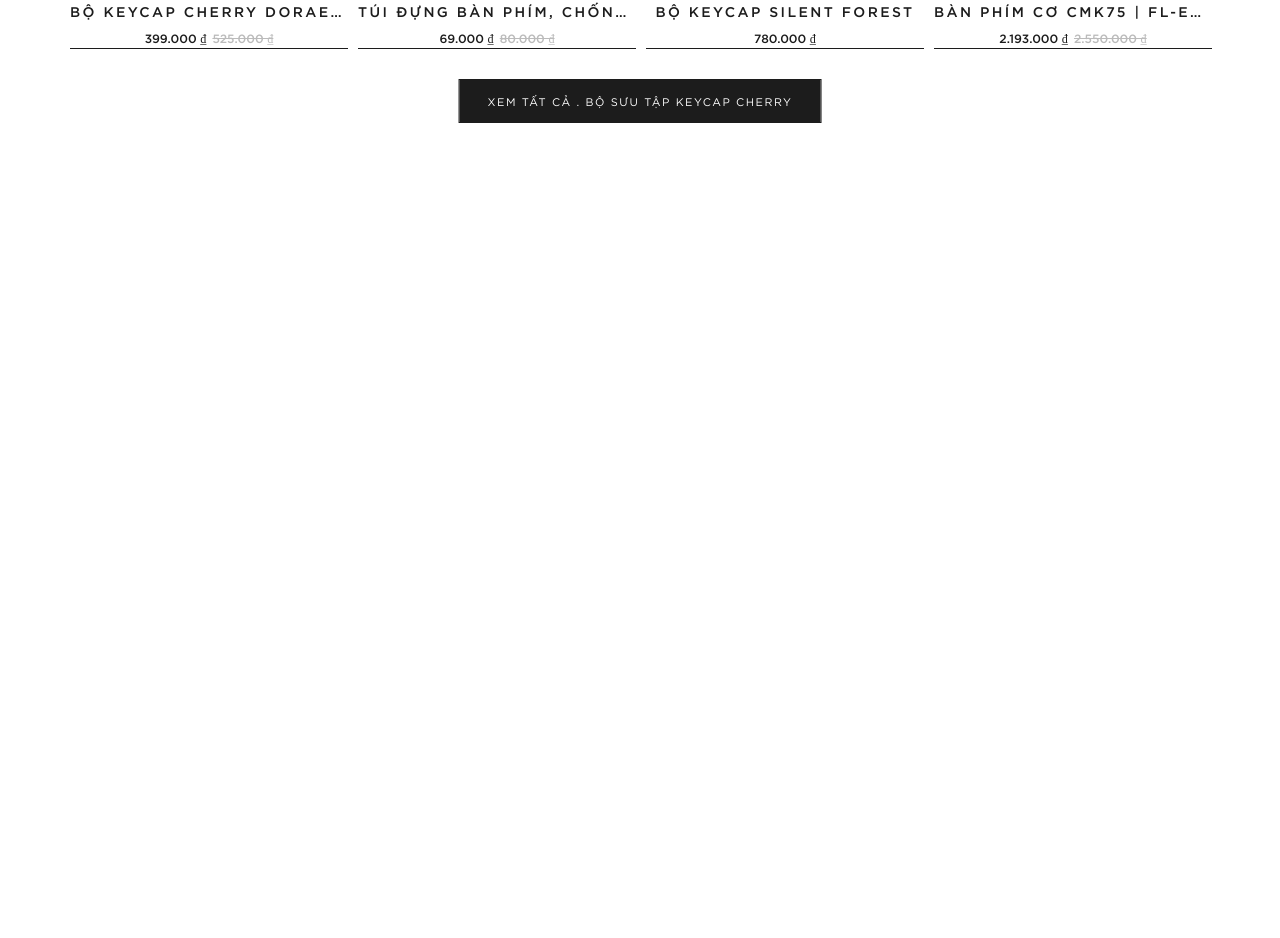
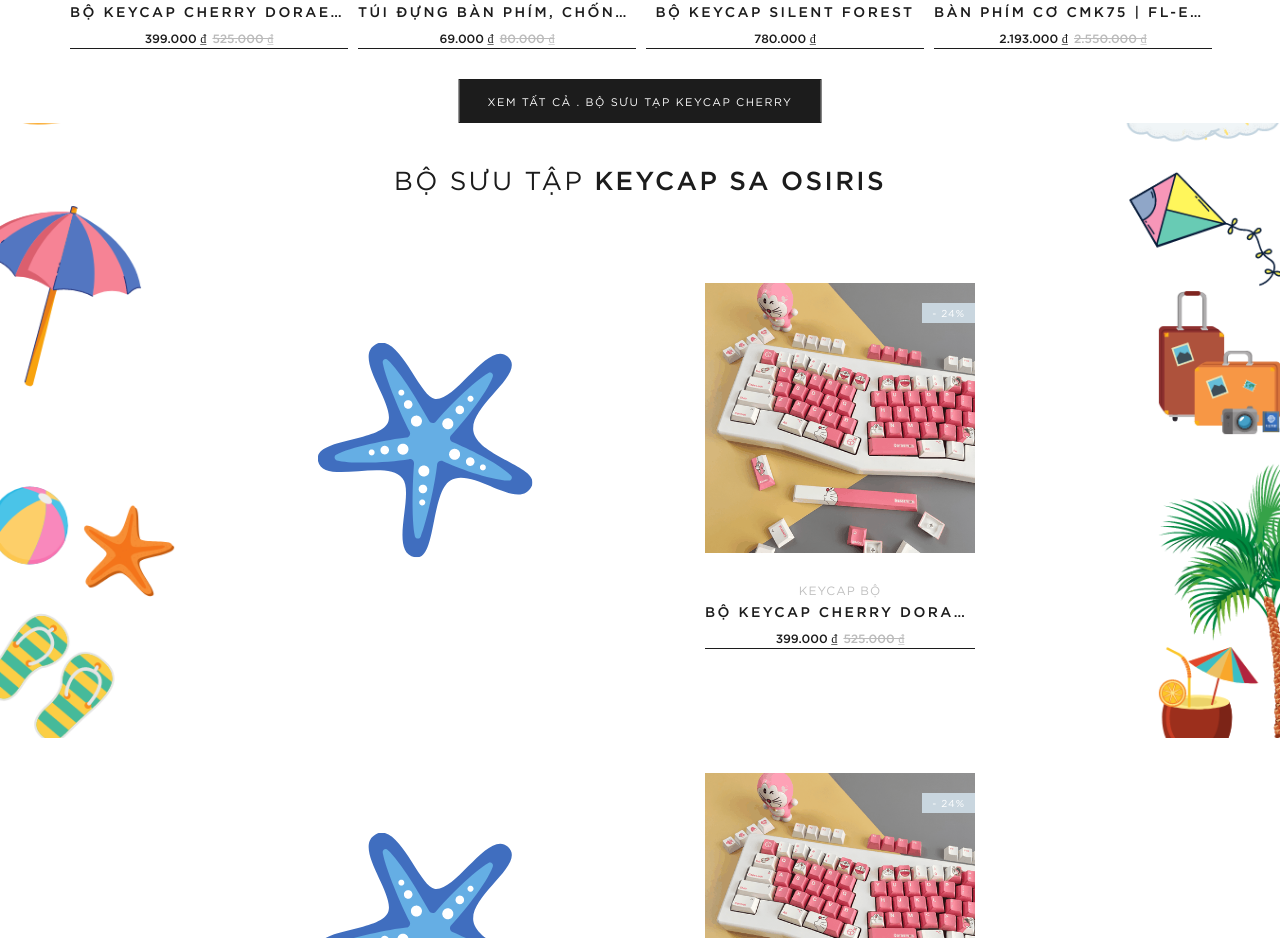
Before and after one commit to lofadev/Kicap, a React (Vite) app: page / in a window 1280 px wide. Shown: the part 2307-3245 px from the top of the page. Before the commit the page ends 2430 px from the top, so only its background shows below. Built offline with nearby package versions, Linux system fonts and the light colour scheme.

Commit message:
finished product block and splitting product title

```diff
--- a/src/App.jsx
+++ b/src/App.jsx
@@ -3,6 +3,7 @@ import products from "../data";
 import Header from "./components/Header/Header";
 import HeroSlider from "./components/HeroSlider/HeroSlider";
 import SectionProduct from "./components/SectionProduct/SectionProduct";
+import FeatureProductBlock from "./components/FeatureProductBlock/FeatureProductBlock";
 
 function App() {
   const [productState, setProductState] = useState(products);
@@ -18,25 +19,10 @@ function App() {
     <div className="wrapper">
       <Header></Header>
       <HeroSlider></HeroSlider>
-      <SectionProduct
-        products={productState}
-        title="Sản phẩm"
-        strongTitle="mới"
-        txtButton="Xem tất cả . Sản phẩm mới"
-      ></SectionProduct>
-      <SectionProduct
-        products={keyboardCustom}
-        title="Bàn phím cơ"
-        strongTitle="custom"
-        txtButton="Xem tất cả . Bàn phím cơ custom"
-        arrows
-      ></SectionProduct>
-      <SectionProduct
-        products={productState}
-        title="Bộ sưu tạp keycap"
-        strongTitle="Cherry"
-        txtButton="Xem tất cả . Bộ sưu tập keycap cherry"
-      ></SectionProduct>
+      <SectionProduct products={productState} title="Sản phẩm" strongTitle="mới"></SectionProduct>
+      <SectionProduct products={keyboardCustom} title="Bàn phím cơ" strongTitle="custom" arrows></SectionProduct>
+      <SectionProduct products={productState} title="Bộ sưu tạp keycap" strongTitle="Cherry"></SectionProduct>
+      <FeatureProductBlock></FeatureProductBlock>
     </div>
   );
 }
--- a/src/App.scss
+++ b/src/App.scss
@@ -101,6 +101,7 @@ body {
 }
 
 .container {
+  height: 100%;
   width: 100%;
   max-width: var(--content-width);
   margin: 0 auto;
@@ -114,3 +115,24 @@ body {
 .hide {
   display: none !important;
 }
+
+.product_title {
+  text-align: center;
+  margin-bottom: 30px;
+  font-size: 2.6rem;
+  line-height: 3rem;
+  font-weight: 400;
+  text-transform: uppercase;
+  letter-spacing: 2.4px;
+
+  & a {
+    transition: all 0.2s linear;
+    &:hover {
+      color: var(--light-gray);
+    }
+  }
+
+  strong {
+    font-weight: 500;
+  }
+}
--- /dev/null
+++ b/src/components/FeatureProductBlock/FeatureProductBlock.jsx
@@ -0,0 +1,39 @@
+import Slider from "react-slick";
+import Star from "../../assets/imgs/star.webp";
+import ProductCard from "../ProductCard/ProductCard";
+import "./FeatureProductBlock.scss";
+import products from "../../../data";
+
+const FeatureProductBlock = () => {
+  const data = products[0];
+  const settings = {
+    arrows: false,
+    dots: false,
+    infinite: true,
+    speed: 500,
+    slidesToShow: 1,
+    slidesToScroll: 1,
+  };
+
+  return (
+    <div className="feature-product_block">
+      <div className="container">
+        <h2 className="product_title">
+          <a href="">
+            Bộ sưu tập <strong>Keycap sa osiris</strong>
+          </a>
+        </h2>
+        <Slider {...settings}>
+          <div className="shop-the-look">
+            <img src={Star} alt="" />
+            <div className="shop-the-look-product">
+              <ProductCard data={data}></ProductCard>
+            </div>
+          </div>
+        </Slider>
+      </div>
+    </div>
+  );
+};
+
+export default FeatureProductBlock;
--- /dev/null
+++ b/src/components/FeatureProductBlock/FeatureProductBlock.scss
@@ -0,0 +1,19 @@
+.feature-product_block {
+  background: url("../../assets/imgs/ant_product_bg.webp") no-repeat center bottom;
+  background-size: cover;
+  padding: 40px 0 25px 0;
+  text-align: center;
+  height: 615px;
+}
+
+.shop-the-look {
+  display: flex !important;
+  justify-content: center;
+  align-items: center;
+  min-height: 490px;
+
+  &-product {
+    width: 270px;
+    margin: 0 80px;
+  }
+}
--- a/src/components/SectionProduct/SectionProduct.jsx
+++ b/src/components/SectionProduct/SectionProduct.jsx
@@ -4,7 +4,7 @@ import "./SectionProduct.scss";
 import Button from "../Button/Button";
 import ProductCard from "../ProductCard/ProductCard";
 
-const SectionProduct = ({ products, title, strongTitle, txtButton, dots = false, arrows = false }) => {
+const SectionProduct = ({ products, title, strongTitle, dots = false, arrows = false }) => {
   const settings = {
     arrows: arrows,
     dots: dots,
@@ -14,10 +14,12 @@ const SectionProduct = ({ products, title, strongTitle, txtButton, dots = false,
     slidesToScroll: 8,
   };
 
+  const txtButton = title && strongTitle ? `Xem tất cả . ${title} ${strongTitle}` : "Xem tất cả";
+
   return (
     <section className="section_product">
       <div className="container">
-        <h2 className="title_blog">
+        <h2 className="product_title">
           <a href="">
             {title} <strong>{strongTitle}</strong>
           </a>
--- a/src/components/SectionProduct/SectionProduct.scss
+++ b/src/components/SectionProduct/SectionProduct.scss
@@ -1,26 +1,5 @@
 .section_product {
   padding-top: 40px;
-
-  .title_blog {
-    text-align: center;
-    margin-bottom: 30px;
-    font-size: 2.6rem;
-    line-height: 3rem;
-    font-weight: 400;
-    text-transform: uppercase;
-    letter-spacing: 2.4px;
-
-    & a {
-      transition: all 0.2s linear;
-      &:hover {
-        color: var(--light-gray);
-      }
-    }
-
-    strong {
-      font-weight: 500;
-    }
-  }
 }
 
 .product_block {
```
Also changed, not shown: src/assets/imgs/ant_product_bg.webp (added), src/assets/imgs/star.webp (added).
